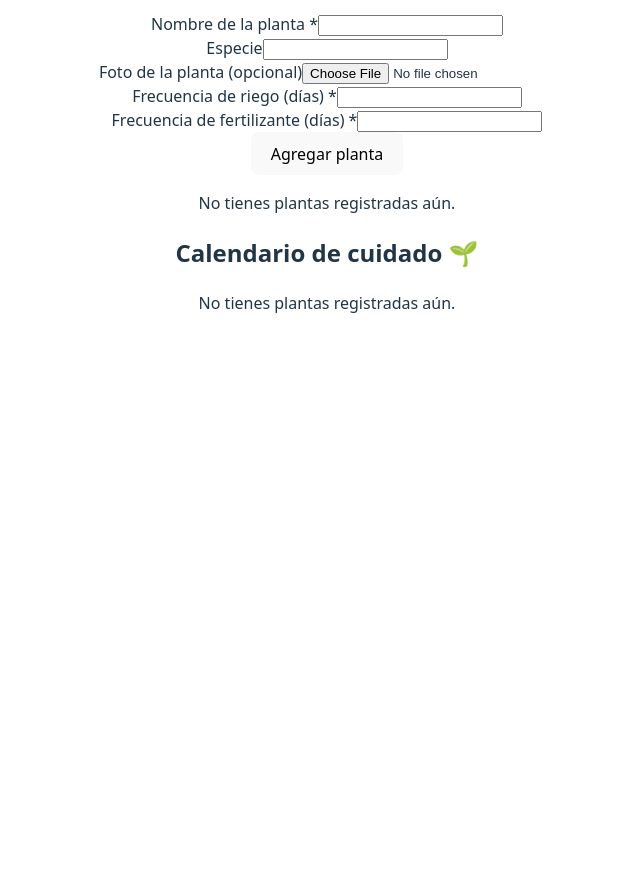
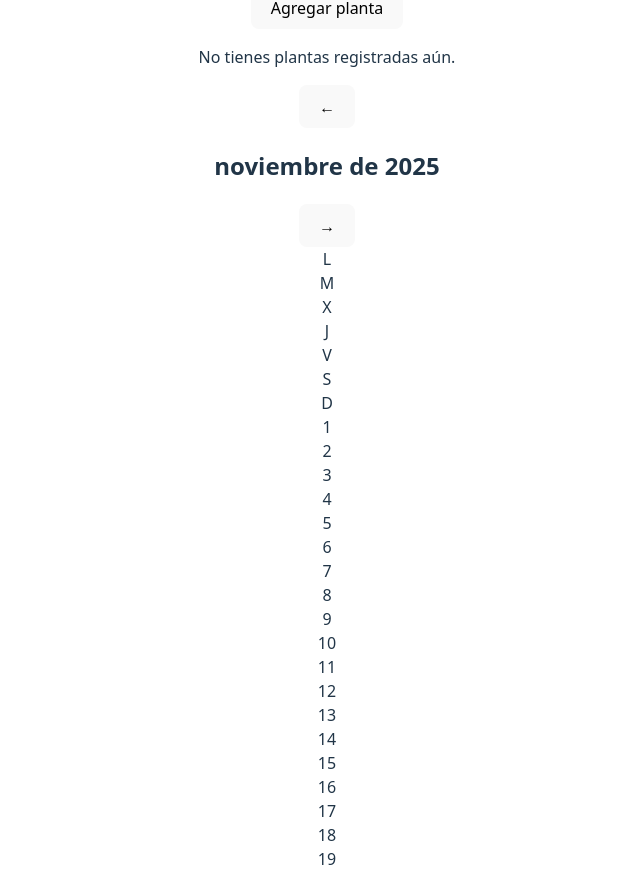
Before and after one commit to veronica-gi/planttime, a React (Vite) app: page / in a window 1280 px wide. Shown: the part 291-1160 px from the top of the page, without its empty margins (313-953 px from the left). Before the commit the page ends 800 px from the top, so only its background shows below. Built offline with nearby package versions, Linux system fonts and the light colour scheme.

Commit message:
feat: corregir el componente calendario

```diff
--- a/src/ui/components/PlantCalendar.tsx
+++ b/src/ui/components/PlantCalendar.tsx
@@ -1,62 +1,139 @@
+import { useState } from "react"
 import type { Plant } from "../../core/models/Plant"
 
 interface PlantCalendarProps {
   plants: Plant[]
 }
 
+interface CalendarEvent {
+  date: Date
+  type: "Riego" | "Fertilización"
+  plant: Plant
+}
+
 export function PlantCalendar({ plants }: PlantCalendarProps) {
-  const today = new Date()
+  const [currentMonth, setCurrentMonth] = useState(new Date())
 
-  // Función para calcular los días desde la última acción
-  const daysSince = (date: Date) => {
-    const diff = Math.floor(
-      (today.getTime() - new Date(date).getTime()) / (1000 * 60 * 60 * 24)
-    )
-    return diff
+  const year = currentMonth.getFullYear()
+  const month = currentMonth.getMonth()
+  const firstDayOfMonth = new Date(year, month, 1)
+  const lastDayOfMonth = new Date(year, month + 1, 0)
+  const daysInMonth = lastDayOfMonth.getDate()
+  const startWeekDay = firstDayOfMonth.getDay() === 0 ? 6 : firstDayOfMonth.getDay() - 1 // lunes=0
+
+  const handlePrevMonth = () => setCurrentMonth(new Date(year, month - 1, 1))
+  const handleNextMonth = () => setCurrentMonth(new Date(year, month + 1, 1))
+
+  const isSameDay = (d1: Date, d2: Date) =>
+    d1.getDate() === d2.getDate() &&
+    d1.getMonth() === d2.getMonth() &&
+    d1.getFullYear() === d2.getFullYear()
+
+  // Construir todos los días del mes
+  const weeks: (Date | null)[][] = []
+  let currentDay = 1 - startWeekDay
+  while (currentDay <= daysInMonth) {
+    const week: (Date | null)[] = []
+    for (let i = 0; i < 7; i++) {
+      if (currentDay > 0 && currentDay <= daysInMonth) {
+        week.push(new Date(year, month, currentDay))
+      } else {
+        week.push(null)
+      }
+      currentDay++
+    }
+    weeks.push(week)
   }
 
-  // Determinar si toca riego o fertilizante
-  const getStatus = (plant: Plant) => {
-    const days = daysSince(plant.lastWatered)
-    const needsWater = days >= plant.wateringFrequency
-    const needsFertilizer =
-      plant.fertilizingFrequency && days >= plant.fertilizingFrequency
+  // Generar eventos recurrentes dentro del mes
+  const events: CalendarEvent[] = []
+  plants.forEach((plant) => {
+    const startDate = new Date(plant.lastWatered)
+    // Riego
+    if (plant.wateringFrequency) {
+      let next = new Date(startDate)
+      while (next.getMonth() <= month && next <= lastDayOfMonth) {
+        if (next.getMonth() === month) {
+          events.push({ date: new Date(next), type: "Riego", plant })
+        }
+        next.setDate(next.getDate() + plant.wateringFrequency)
+      }
+    }
 
-    if (needsWater && needsFertilizer) return "💧🌿 Riego y fertilizante"
-    if (needsWater) return "💧 Riego"
-    if (needsFertilizer) return "🌿 Fertilizante"
-    return `✅ Próximo en ${Math.min(
-      plant.wateringFrequency - days,
-      plant.fertilizingFrequency - days
-    )} días`
-  }
+    // Fertilización
+    if (plant.fertilizingFrequency) {
+      let next = new Date(startDate)
+      while (next.getMonth() <= month && next <= lastDayOfMonth) {
+        if (next.getMonth() === month) {
+          events.push({ date: new Date(next), type: "Fertilización", plant })
+        }
+        next.setDate(next.getDate() + plant.fertilizingFrequency)
+      }
+    }
+  })
 
   return (
-    <div className="mt-8 bg-white dark:bg-zinc-800 p-6 rounded-xl shadow-md">
-      <h2 className="text-xl font-semibold mb-4">Calendario de cuidado 🌱</h2>
+    <div className="bg-white dark:bg-zinc-800 p-4 rounded-lg shadow-md">
+      <div className="flex justify-between items-center mb-3">
+        <button
+          onClick={handlePrevMonth}
+          className="px-3 py-1 bg-gray-200 dark:bg-zinc-700 rounded-md"
+        >
+          ←
+        </button>
+        <h2 className="text-xl font-semibold">
+          {currentMonth.toLocaleString("es-ES", { month: "long", year: "numeric" })}
+        </h2>
+        <button
+          onClick={handleNextMonth}
+          className="px-3 py-1 bg-gray-200 dark:bg-zinc-700 rounded-md"
+        >
+          →
+        </button>
+      </div>
 
-      {plants.length === 0 ? (
-        <p className="text-gray-500">No tienes plantas registradas aún.</p>
-      ) : (
-        <ul className="space-y-3">
-          {plants.map((plant) => (
-            <li
-              key={plant.id}
-              className="p-3 border rounded-md flex items-center justify-between dark:border-zinc-700"
-            >
-              <div>
-                <p className="font-medium">{plant.name}</p>
-                <p className="text-sm text-gray-500">
-                  Último riego: {new Date(plant.lastWatered).toLocaleDateString()}
-                </p>
+      {/* Cabecera de días */}
+      <div className="grid grid-cols-7 gap-1 text-center font-semibold text-sm text-gray-500 mb-2">
+        {["L", "M", "X", "J", "V", "S", "D"].map((d) => (
+          <div key={d}>{d}</div>
+        ))}
+      </div>
+
+      {/* Filas de la cuadricula */}
+      <div className="grid grid-cols-7 gap-1">
+        {weeks.map((week, wi) =>
+          week.map((day, di) => {
+            const dayEvents = day ? events.filter((ev) => isSameDay(ev.date, day)) : []
+
+            return (
+              <div
+                key={`${wi}-${di}`}
+                className="border border-gray-200 dark:border-zinc-700 rounded-md min-h-[80px] p-1 text-sm relative bg-gray-50 dark:bg-zinc-900"
+              >
+                {day && (
+                  <>
+                    <div className="absolute top-1 right-1 text-xs text-gray-400">{day.getDate()}</div>
+                    <div className="mt-4 space-y-1">
+                      {dayEvents.map((ev, i) => (
+                        <div
+                          key={i}
+                          className={`text-xs px-1 py-0.5 rounded ${
+                            ev.type === "Riego"
+                              ? "bg-blue-100 text-blue-800 dark:bg-blue-900 dark:text-blue-200"
+                              : "bg-green-100 text-green-800 dark:bg-green-900 dark:text-green-200"
+                          }`}
+                        >
+                          {ev.type} ({ev.plant.name})
+                        </div>
+                      ))}
+                    </div>
+                  </>
+                )}
               </div>
-              <span className="text-sm font-semibold">
-                {getStatus(plant)}
-              </span>
-            </li>
-          ))}
-        </ul>
-      )}
+            )
+          })
+        )}
+      </div>
     </div>
   )
 }
```
